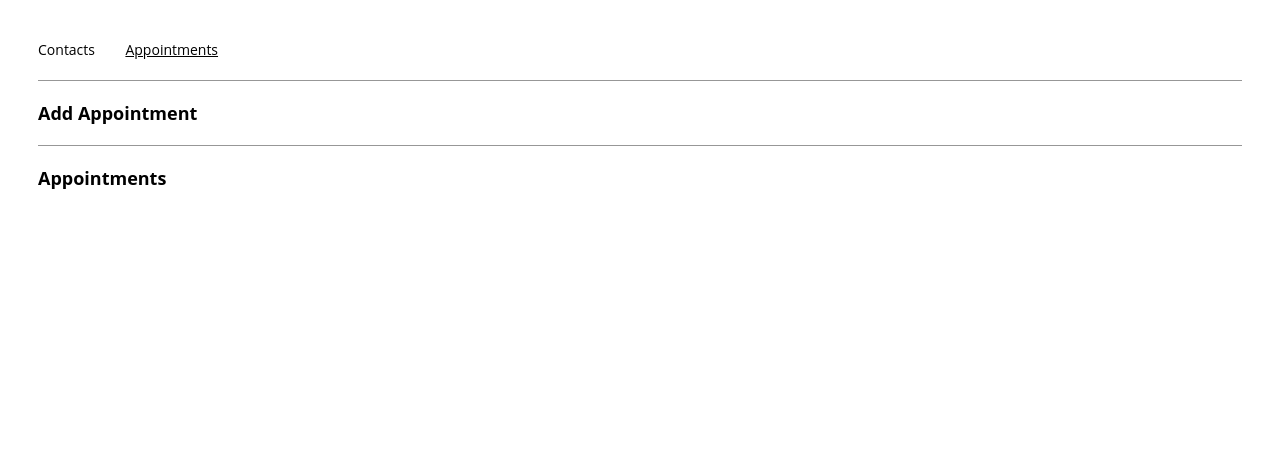
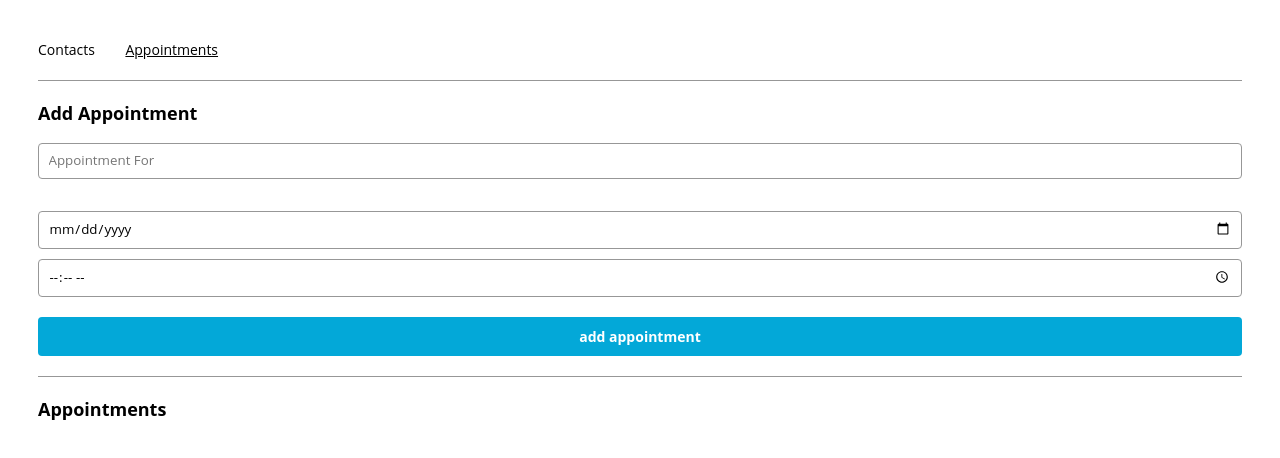
Before and after one commit to meredithdean/appointment-planner, a React (Create React App) app: page /appointments in a window 1280 px wide. Shown: the top 458 px of the page. Built offline with nearby package versions, Linux system fonts and the light colour scheme.

Commit message:
implement AppointmentForm to render a web form

```diff
--- a/src/components/appointmentForm/AppointmentForm.js
+++ b/src/components/appointmentForm/AppointmentForm.js
@@ -1,4 +1,5 @@
 import React from "react";
+import { ContactPicker } from "../contactPicker/ContactPicker";
 
 export const AppointmentForm = ({
   contacts,
@@ -20,6 +21,47 @@
   };
 
   return (
-    AppointmentForm
+    <form onsubmit={handleSubmit}>
+      <label>
+        <input
+          type="text"
+          name="title"
+          value={title}
+          onChange={(e) => setTitle(e.target.value)}
+          required
+          placeholder="Appointment For" />
+      </label>
+      <br />
+      <label>
+        <ContactPicker
+          name="contact"
+          value={contact}
+          onChange={(e) => setContact(e.target.value)}
+          contacts={contacts}
+          required
+          placeholder="Appointment With" />
+      </label>
+      <br />
+      <label>
+        <input
+          type="date"
+          name="date"
+          value={date}
+          onChange={(e) => setDate(e.target.value)}
+          min={getTodayString()}
+          required />
+      </label>
+      <br />
+      <label>
+        <input
+          type="time"
+          name="time"
+          value={time}
+          onChange={(e) => setTime(e.target.value)}
+          required />
+      </label>
+      <br />
+      <input type="submit" value="add appointment"/>
+    </form>
   );
 };
```
